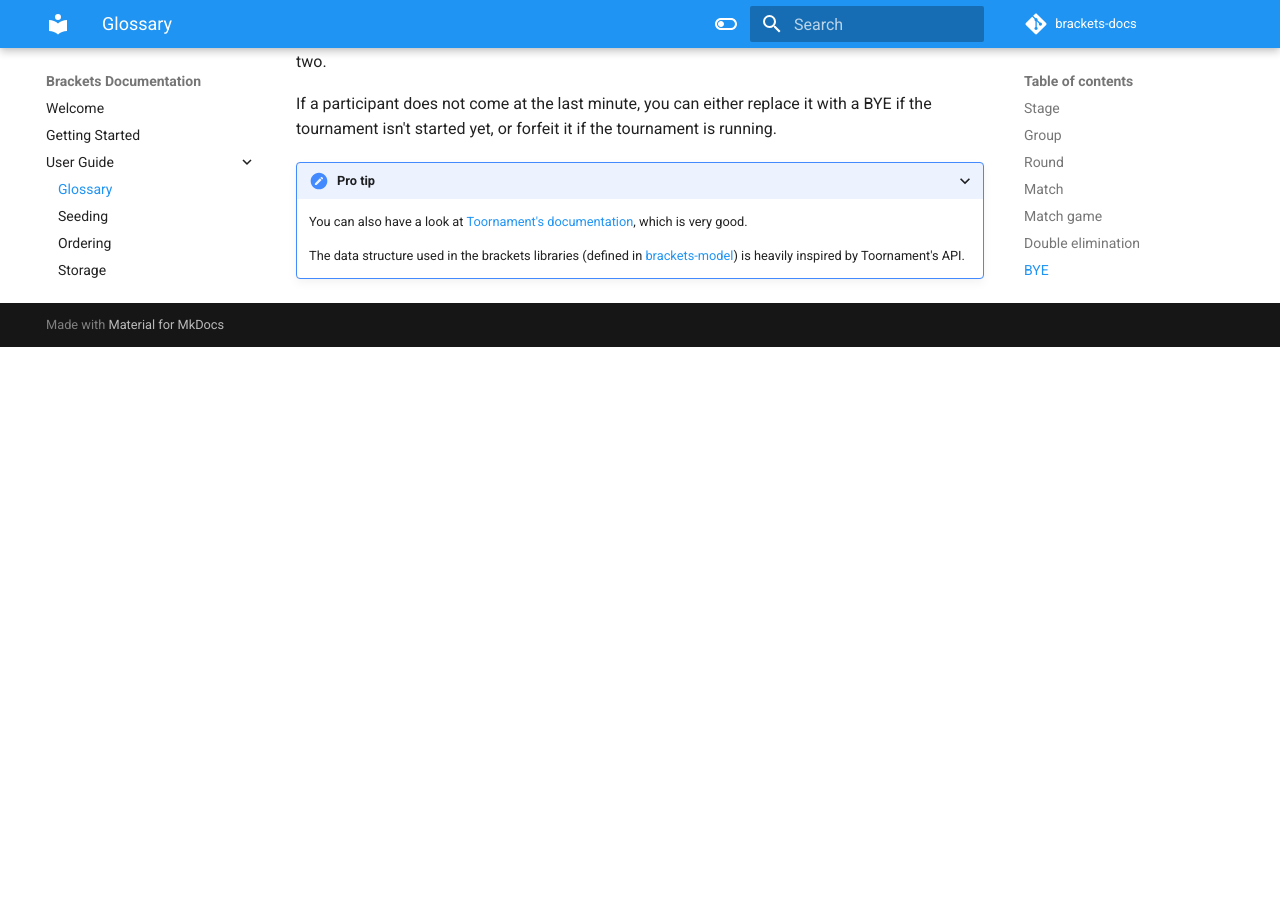
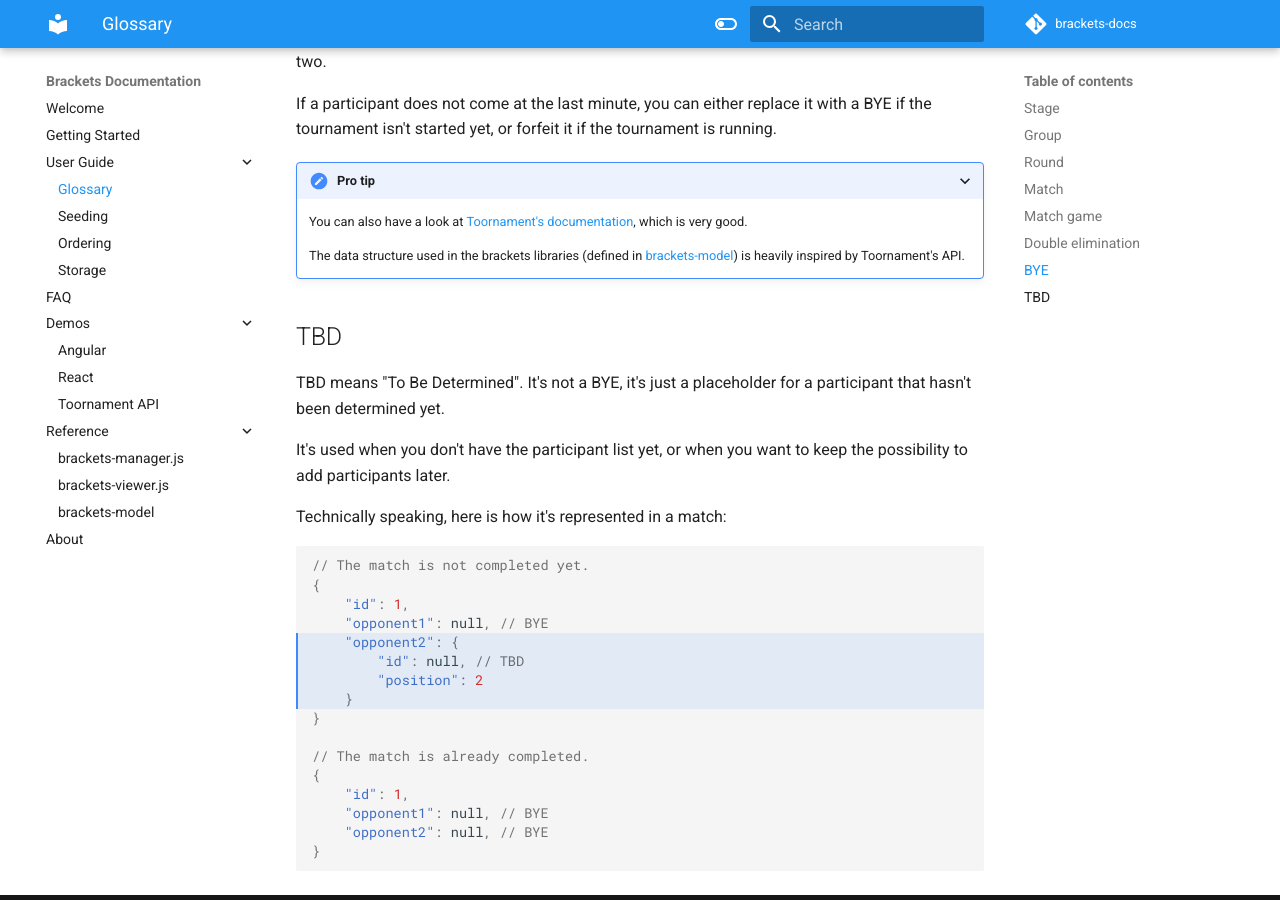
Before and after one commit to Drarig29/brackets-docs, an MkDocs documentation site: the page built from docs/user-guide/glossary.md, in a window 1280 px wide and 900 px high, scrolled down 1604 px. Built offline with MkDocs 1.6.1 and Material for MkDocs 9.7.7, drawn with Linux system fonts in a browser that asks for light colours; comment, search, counter and statistics services are not loaded; before the commit the page ends 1951 px from its top, so only the background shows below that.

Commit message:
Add TBD in glossary

````diff
--- a/docs/user-guide/glossary.md
+++ b/docs/user-guide/glossary.md
@@ -51,3 +51,29 @@
     You can also have a look at [Toornament's documentation](https://help.toornament.com/starter/core-concepts-glossary), which is very good.
 
     The data structure used in the brackets libraries (defined in [brackets-model](https://github.com/Drarig29/brackets-model/blob/master/src/storage.ts)) is heavily inspired by Toornament's API.
+
+## TBD
+
+TBD means "To Be Determined". It's not a BYE, it's just a placeholder for a participant that hasn't been determined yet.
+
+It's used when you don't have the participant list yet, or when you want to keep the possibility to add participants later.
+
+Technically speaking, here is how it's represented in a match:
+```json hl_lines="5 6 7 8"
+// The match is not completed yet.
+{
+    "id": 1,
+    "opponent1": null, // BYE
+    "opponent2": {
+        "id": null, // TBD
+        "position": 2
+    }
+}
+
+// The match is already completed.
+{
+    "id": 1,
+    "opponent1": null, // BYE
+    "opponent2": null, // BYE
+}
+```
````
